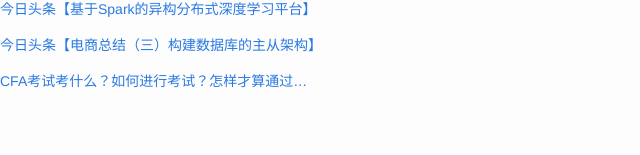
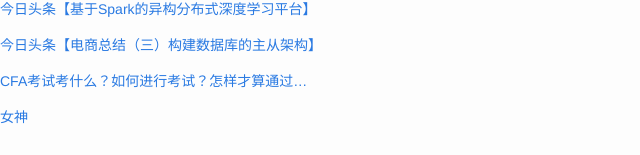
Before and after one commit to cnwarden/cnwarden.github.io, a Jekyll site: the page built from fav/index.md, in a window 1280 px wide and 900 px high, scrolled down 2526 px. Shown: the part 742-897 px from the top of the window, without its empty margins (0-640 px from the left). Built offline with Jekyll 4.4.1, drawn with Linux system fonts in a browser that asks for light colours; emoji names are drawn with the system emoji font; before the commit the page ends 3390 px from its top, so only the background shows below that.

Commit message:
auto commit

```diff
--- a/fav/index.md
+++ b/fav/index.md
@@ -188,3 +188,5 @@ title:  fav
 [今日头条【电商总结（三）构建数据库的主从架构】](http://toutiao.com/item/6257822653097181697/?iid=3764603574&app=news_article&tt_from=android_share&utm_source=email&utm_medium=toutiao_android&utm_campaign=client_share)
 
 [CFA考试考什么？如何进行考试？怎样才算通过...](http://mp.weixin.qq.com/s?__biz=MjM5NDI3NjE0MQ==&mid=402246883&idx=3&sn=5c563092a34f7cfab71376ed4270156f&scene=0#wechat_redirect)
+
+[女神](http://mp.weixin.qq.com/s?__biz=MzAxODIwNDkzMw==&mid=403964799&idx=1&sn=aeaf03128042e5d0e1a884d846199df1&scene=0#wechat_redirect)
```
